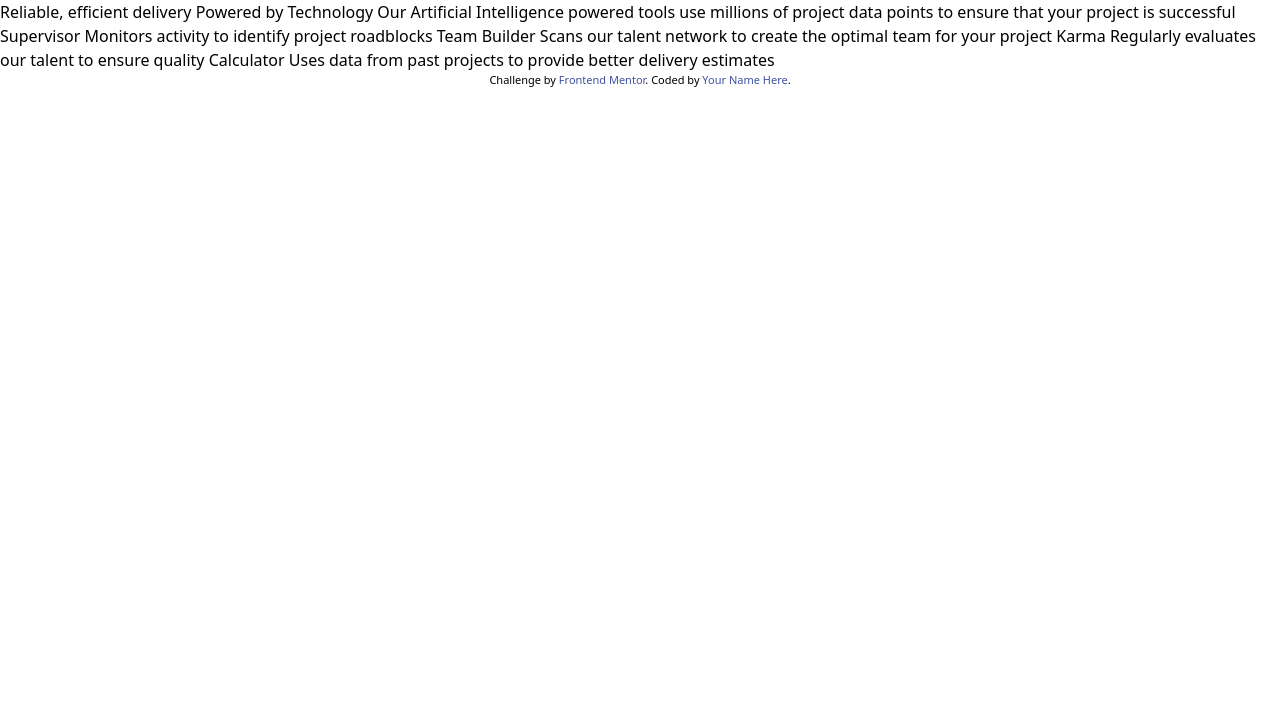
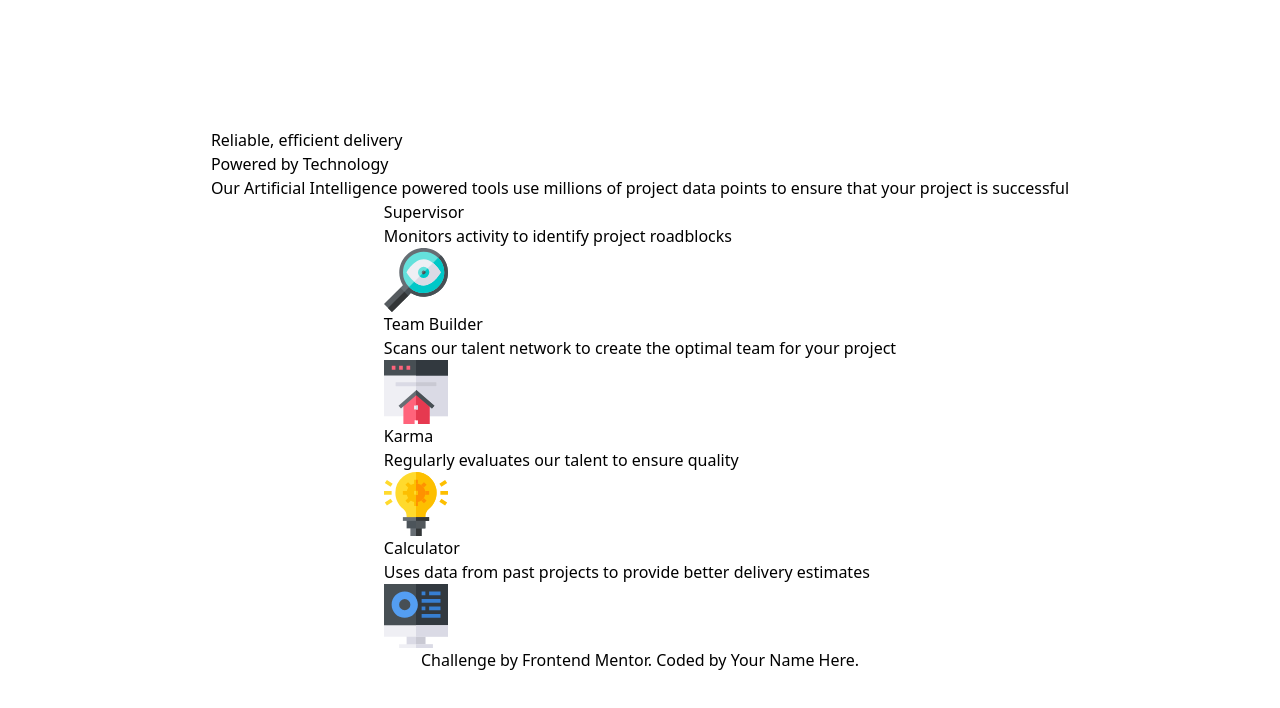
Before and after one commit to mkhantk/four-card-feature-section, a React (Vite) app: page / in a window 1280 px wide. Shown: the top 708 px of the page. Built offline with nearby package versions, Linux system fonts and the light colour scheme.

Commit message:
Get the basic layout

```diff
--- a/index.html
+++ b/index.html
@@ -5,10 +5,6 @@
     <link rel="icon" type="image/png" sizes="32x32" href="./public/assets/favicon-32x32.png" />
     <meta name="viewport" content="width=device-width, initial-scale=1.0" />
     <title>Frontend Mentor | Four card feature section</title>
-    <style>
-      .attribution { font-size: 11px; text-align: center; }
-      .attribution a { color: hsl(228, 45%, 44%); }
-    </style>
   </head>
   <body>
     <div id="root"></div>
--- a/src/App.jsx
+++ b/src/App.jsx
@@ -8,23 +8,40 @@ function App() {
 
   return (
     <>
-      Reliable, efficient delivery
-      Powered by Technology
+      <div className='container flex flex-col justify-center items-center min-h-screen'>
+        <header>
+          <h1>Reliable, efficient delivery</h1>
+          <h2>Powered by Technology</h2>
+          <p>Our Artificial Intelligence powered tools use millions of project data points
+          to ensure that your project is successful</p>
+        </header>
 
-      Our Artificial Intelligence powered tools use millions of project data points
-      to ensure that your project is successful
 
-      Supervisor
-      Monitors activity to identify project roadblocks
+        <main>
+          <div>
+            <h3>Supervisor</h3>
+            <p>Monitors activity to identify project roadblocks</p>
+            <img src="./public/assets/icon-supervisor.svg" alt="supervisor-icon" />
+          </div>
+          <div>
+            <h3>Team Builder</h3>
+            <p>Scans our talent network to create the optimal team for your project</p>
+            <img src="./public/assets/icon-team-builder.svg" alt="team-builder" />
+          </div>
+          <div>
+            <h3>Karma</h3>
+            <p>Regularly evaluates our talent to ensure quality</p>
+            <img src="./public/assets/icon-karma.svg" alt="karma-icon" />
+          </div>
+          <div>
+            <h3>Calculator</h3>
+            <p> Uses data from past projects to provide better delivery estimates</p>
+            <img src="./public/assets/icon-calculator.svg" alt="calculator-icon" />
+          </div>
 
-      Team Builder
-      Scans our talent network to create the optimal team for your project
 
-      Karma
-      Regularly evaluates our talent to ensure quality
+        </main>
 
-      Calculator
-      Uses data from past projects to provide better delivery estimates
 
 
         <footer>
@@ -33,6 +50,8 @@ function App() {
             Coded by <a href="#">Your Name Here</a>.
           </p>
         </footer>
+      </div>
+
     </>
   )
 }
```
Lines whose indentation alone changed are shown as unchanged.
